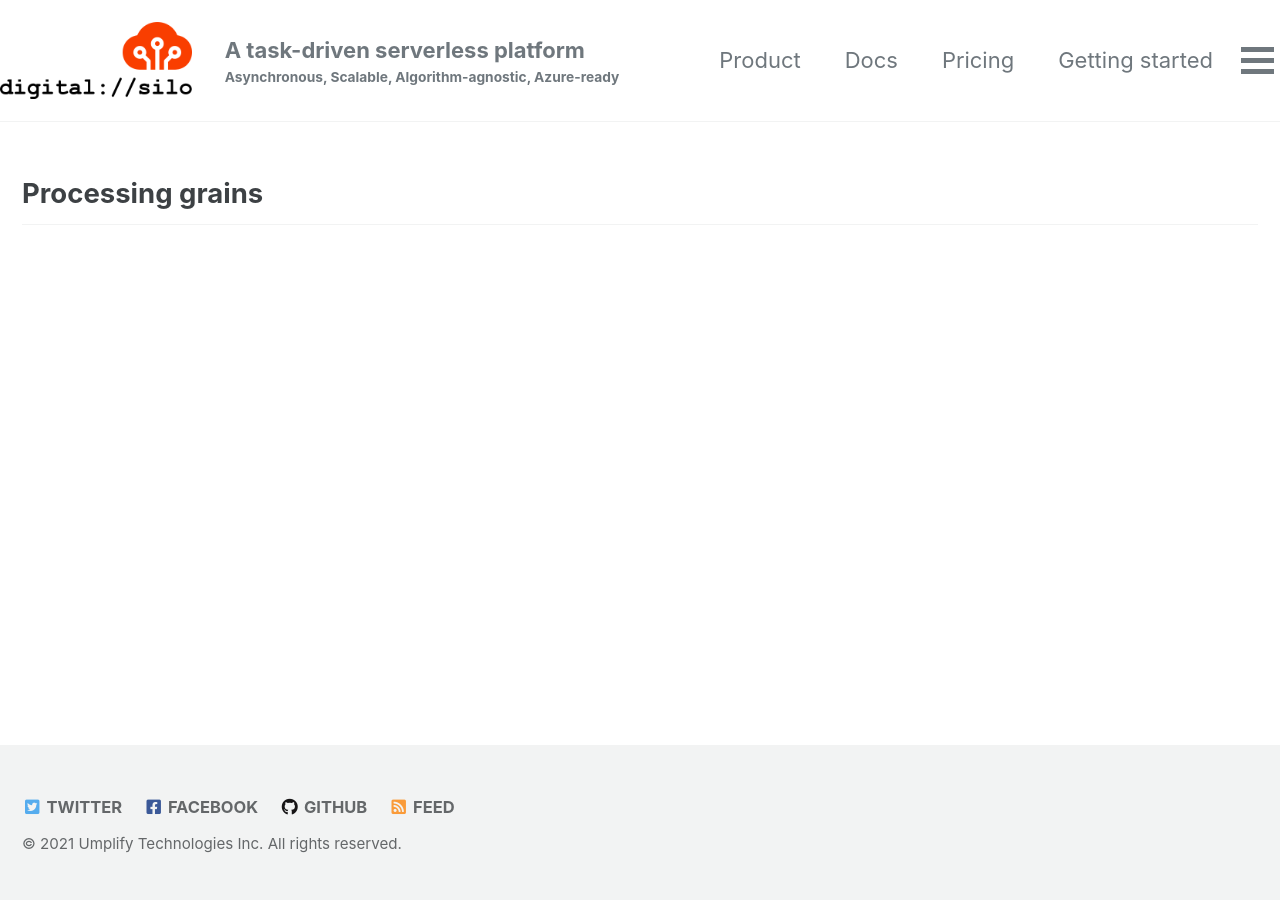
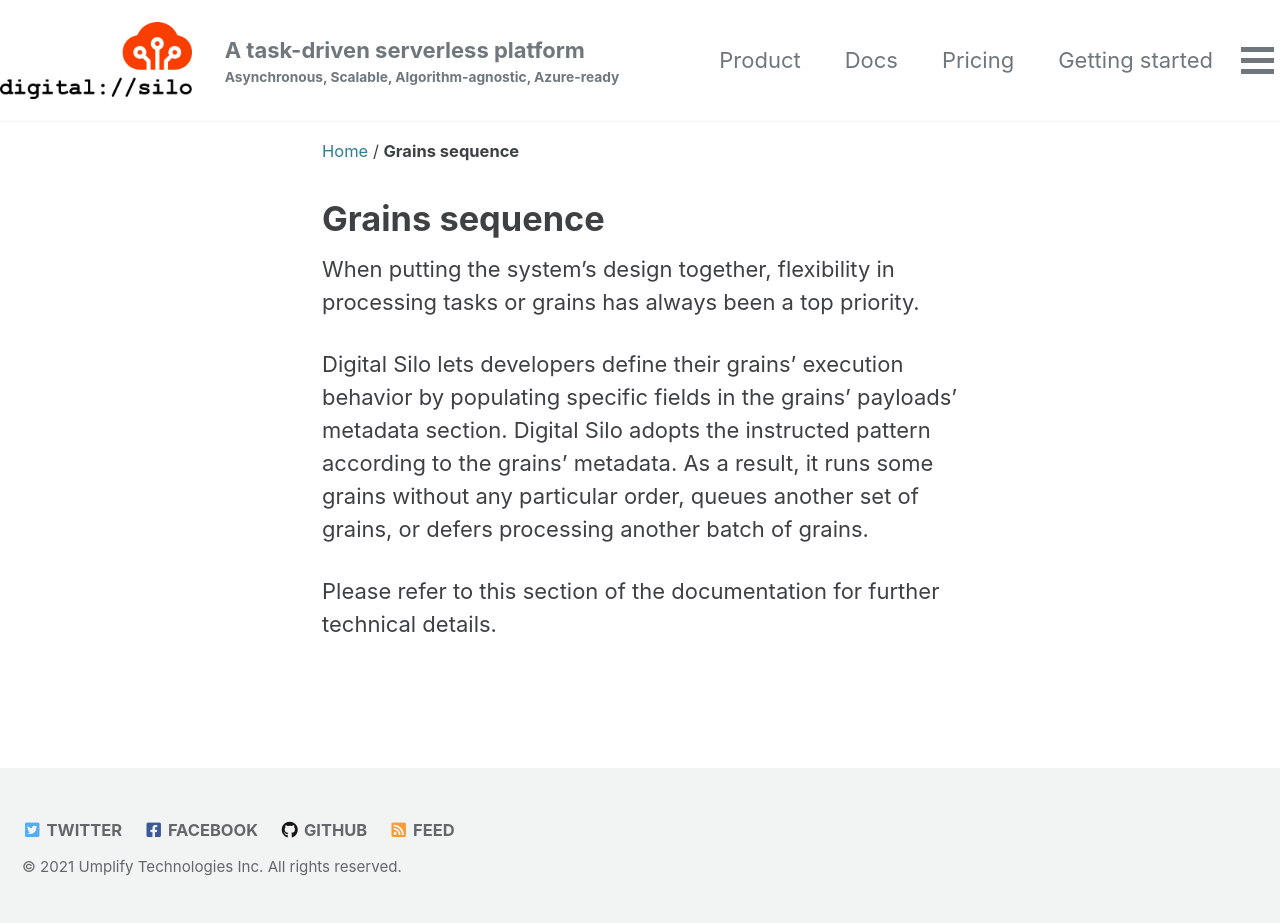
Before and after one commit to DigitalSilo/digitalsilo.github.io, a Jekyll site: the page built from _pages/digital-silo-grain-processing.md, in a window 1280 px wide. Built offline with Jekyll 4.4.1, drawn with Linux system fonts in a browser that asks for light colours; cached includes are drawn as plain includes; before the commit the page ends 900 px from its top, so only the background shows below that.

Commit message:
Composed grains sequence #4

```diff
--- a/_pages/digital-silo-grain-processing.md
+++ b/_pages/digital-silo-grain-processing.md
@@ -1,7 +1,11 @@
 ---
 permalink: /digital-silo-grain-processing/
-title: "Digital Silo is mighty"
-layout: splash
+title: Grains sequence
 ---
 
-## Processing grains
+
+When putting the system's design together, flexibility in processing tasks or grains has always been a top priority.
+
+Digital Silo lets developers define their grains' execution behavior by populating specific fields in the grains' payloads' metadata section. Digital Silo adopts the instructed pattern according to the grains' metadata. As a result, it runs some grains without any particular order, queues another set of grains, or defers processing another batch of grains.
+
+Please refer to this section of the documentation for further technical details.
```
Also changed, not shown: _pages/digital-silo-is-restful.md (+2 -2 lines), _pages/home.md (+2 -2 lines).
